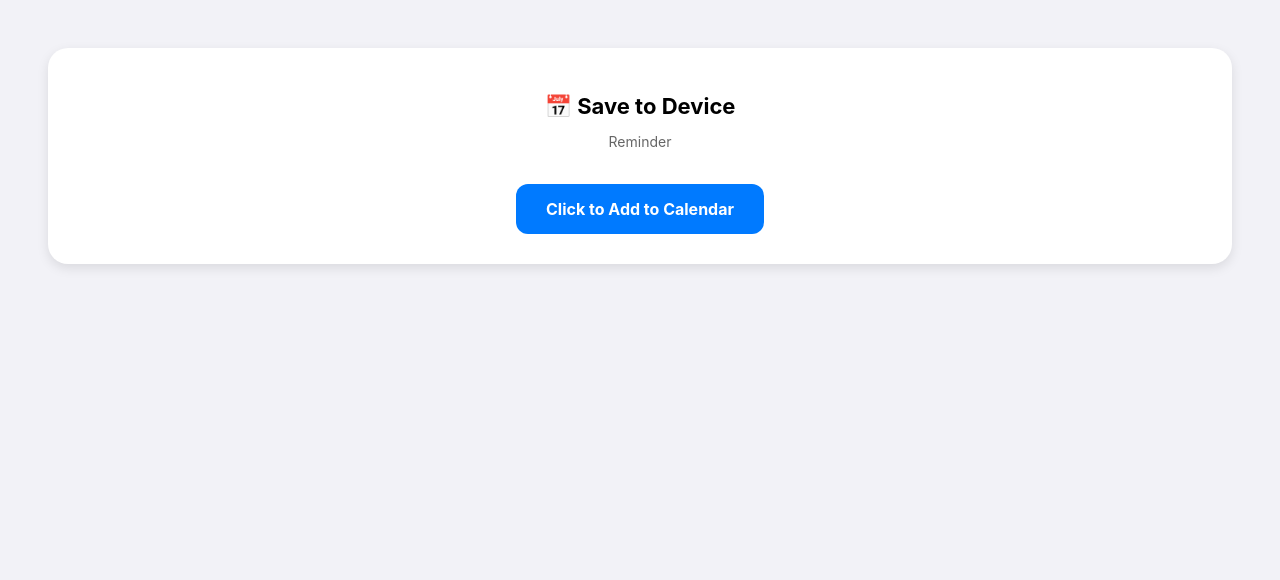
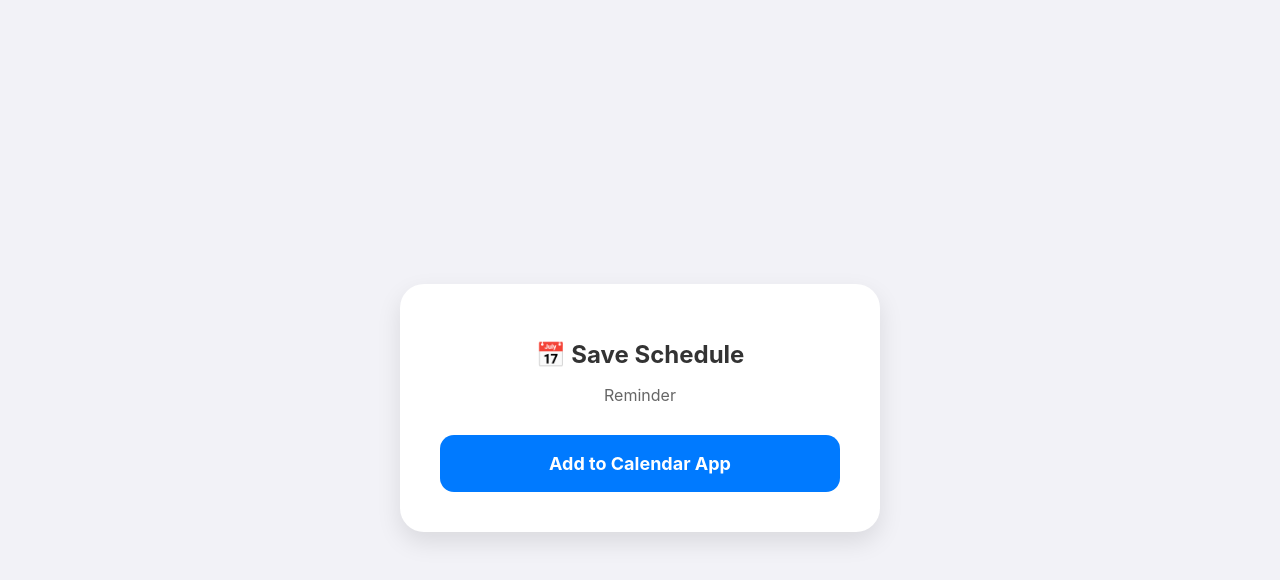
Before and after one commit to johnlumcf/tfb-bulk_order, a plain HTML site: page calendar.html in a window 1280 px wide. Drawn offline with Linux system fonts and the light colour scheme.

Commit message:
Update calendar.html

```diff
--- a/calendar.html
+++ b/calendar.html
@@ -3,24 +3,30 @@
 <head>
     <meta charset="UTF-8">
     <meta name="viewport" content="width=device-width, initial-scale=1.0">
-    <title>Adding to Calendar...</title>
+
+    <!-- Meta Tags for WhatsApp Preview Card -->
+    <meta property="og:title" content="📅 Save Order to Calendar">
+    <meta property="og:description" content="Click here to add this schedule to your device.">
+    <meta property="og:image" content="https://upload.wikimedia.org/wikipedia/commons/thumb/a/a5/Google_Calendar_icon_%282020%29.svg/1024px-Google_Calendar_icon_%282020%29.svg.png">
+
+    <title>Save to Calendar</title>
     <style>
-        body { font-family: -apple-system, sans-serif; text-align: center; padding: 40px; background: #f2f2f7; }
-        .card { background: white; padding: 30px; border-radius: 20px; box-shadow: 0 4px 12px rgba(0,0,0,0.1); }
-        h1 { font-size: 22px; margin-bottom: 10px; }
-        p { color: #666; font-size: 14px; }
-        .btn { background: #007AFF; color: white; padding: 15px 30px; border-radius: 12px; text-decoration: none; font-weight: bold; display: inline-block; margin-top: 20px; }
+        body { font-family: -apple-system, sans-serif; text-align: center; padding: 40px; background: #f2f2f7; display: flex; flex-direction: column; align-items: center; justify-content: center; height: 90vh;}
+        .card { background: white; padding: 40px; border-radius: 24px; box-shadow: 0 10px 25px rgba(0,0,0,0.1); max-width: 400px; width: 100%; }
+        h1 { font-size: 24px; margin-bottom: 10px; color: #333; }
+        p { color: #666; font-size: 16px; margin-bottom: 30px; }
+        .btn { background: #007AFF; color: white; padding: 18px 40px; border-radius: 14px; text-decoration: none; font-weight: bold; font-size: 18px; display: block; transition: 0.2s;}
+        .btn:active { transform: scale(0.98); }
     </style>
 </head>
 <body>
     <div class="card">
-        <h1>📅 Save to Device</h1>
-        <p id="info">Preparing your calendar event...</p>
-        <a id="downloadBtn" href="#" class="btn">Click to Add to Calendar</a>
+        <h1>📅 Save Schedule</h1>
+        <p id="info">Preparing file...</p>
+        <a id="downloadBtn" href="#" class="btn">Add to Calendar App</a>
     </div>
 
     <script>
-        // 1. Get Params
         const params = new URLSearchParams(window.location.search);
         const title = params.get('title') || "Reminder";
         const desc = params.get('desc') || "";
@@ -33,15 +39,13 @@
         }
 
         if (dateStr) {
-            // Calculate Start and End (Default 1 hour duration)
             const startDate = new Date(dateStr);
-            const endDate = new Date(startDate.getTime() + (60 * 60 * 1000)); // +1 Hour
+            const endDate = new Date(startDate.getTime() + (60 * 60 * 1000)); // Default 1 Hour
 
-            // Build ICS File
             const icsData = [
                 "BEGIN:VCALENDAR",
                 "VERSION:2.0",
-                "PRODID:-//HQReminder//EN",
+                "PRODID:-//HQSystem//EN",
                 "BEGIN:VEVENT",
                 "UID:" + Date.now() + "@hq",
                 "DTSTAMP:" + formatICSDate(new Date()),
@@ -53,7 +57,6 @@
                 "END:VCALENDAR"
             ].join("\r\n");
 
-            // Create Download Blob
             const blob = new Blob([icsData], { type: 'text/calendar;charset=utf-8' });
             const url = window.URL.createObjectURL(blob);
 
@@ -61,8 +64,8 @@
             btn.href = url;
             btn.download = title.replace(/[^a-z0-9]/gi, '_').toLowerCase() + ".ics";
 
-            // Auto-click for instant prompt
-            setTimeout(() => btn.click(), 500);
+            // Auto click
+            setTimeout(() => btn.click(), 800);
         }
     </script>
 </body>
```
